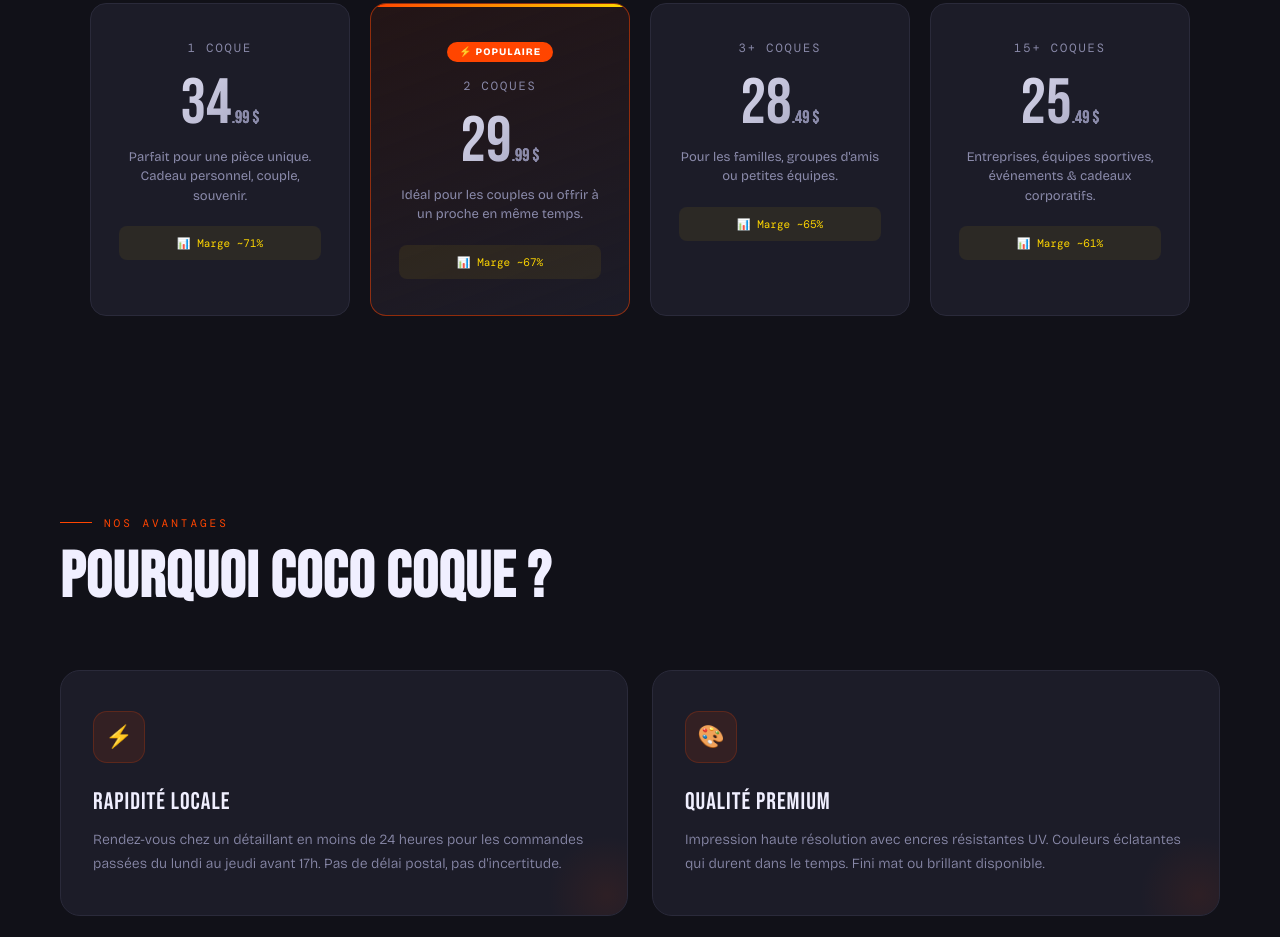
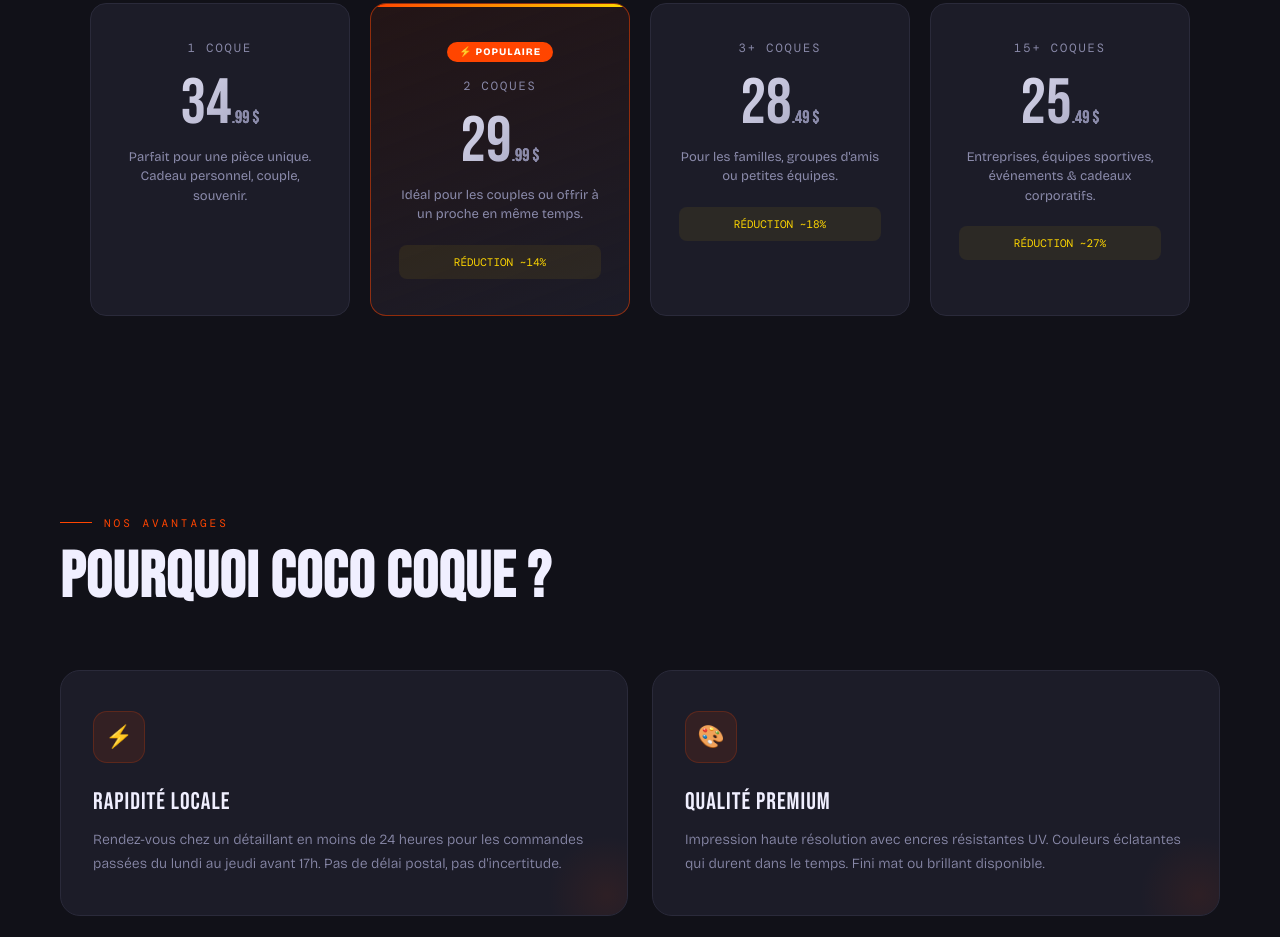
Before and after one commit to ernieandflo-dotcom/cococoque, a plain HTML site: page index.html in a window 1280 px wide. Shown: the part 2427-3364 px from the top of the page. Drawn offline with nearby package versions, Linux system fonts and the light colour scheme; a web font is replaced by a local one.

Commit message:
Update price margin descriptions to reductions

```diff
--- a/index.html
+++ b/index.html
@@ -298,26 +298,25 @@
       <div class="price-qty">1 coque</div>
       <div class="price-amount">34<span class="price-unit">.99 $</span></div>
       <div class="price-desc">Parfait pour une pièce unique. Cadeau personnel, couple, souvenir.</div>
-      <div class="price-margin">📊 Marge ~71%</div>
     </div>
     <div class="price-card featured">
       <div class="badge-popular">⚡ Populaire</div>
       <div class="price-qty">2 coques</div>
       <div class="price-amount">29<span class="price-unit">.99 $</span></div>
       <div class="price-desc">Idéal pour les couples ou offrir à un proche en même temps.</div>
-      <div class="price-margin">📊 Marge ~67%</div>
+      <div class="price-margin">RÉDUCTION ~14%</div>
     </div>
     <div class="price-card">
       <div class="price-qty">3+ coques</div>
       <div class="price-amount">28<span class="price-unit">.49 $</span></div>
       <div class="price-desc">Pour les familles, groupes d'amis ou petites équipes.</div>
-      <div class="price-margin">📊 Marge ~65%</div>
+      <div class="price-margin">RÉDUCTION ~18%</div>
     </div>
     <div class="price-card">
       <div class="price-qty">15+ coques</div>
       <div class="price-amount">25<span class="price-unit">.49 $</span></div>
       <div class="price-desc">Entreprises, équipes sportives, événements & cadeaux corporatifs.</div>
-      <div class="price-margin">📊 Marge ~61%</div>
+      <div class="price-margin">RÉDUCTION ~27%</div>
     </div>
   </div>
 </section>
```
